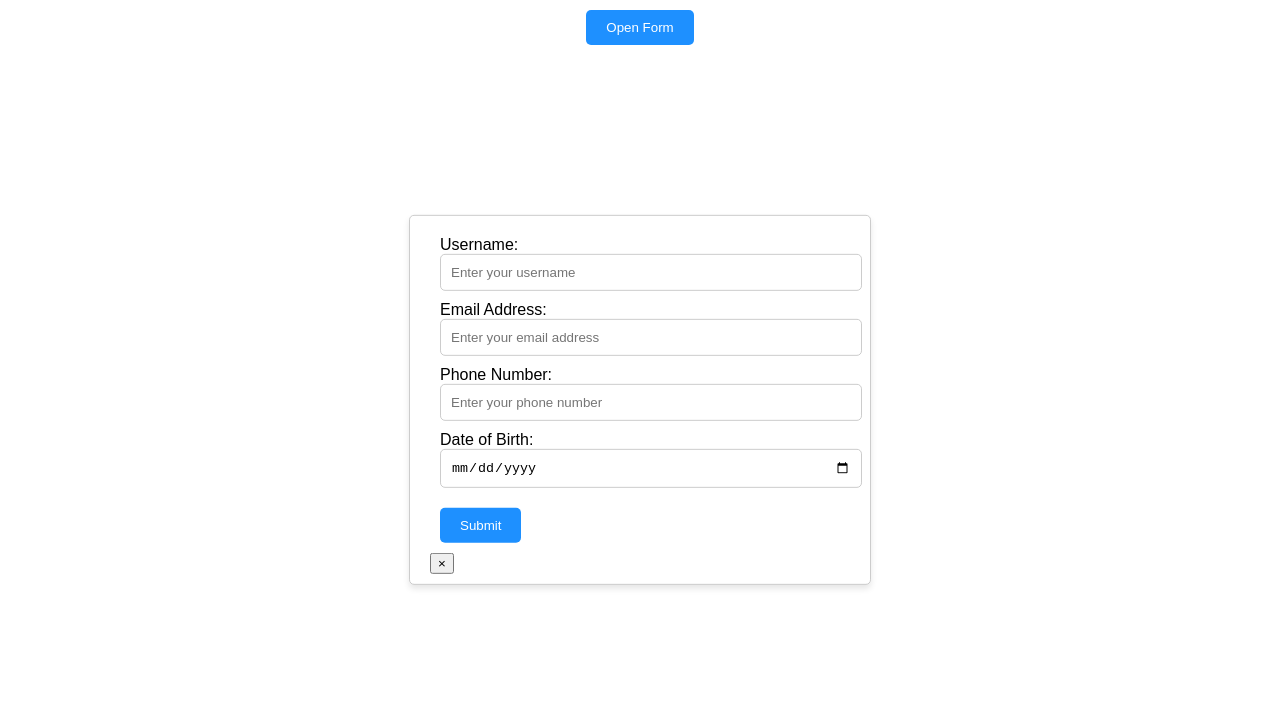
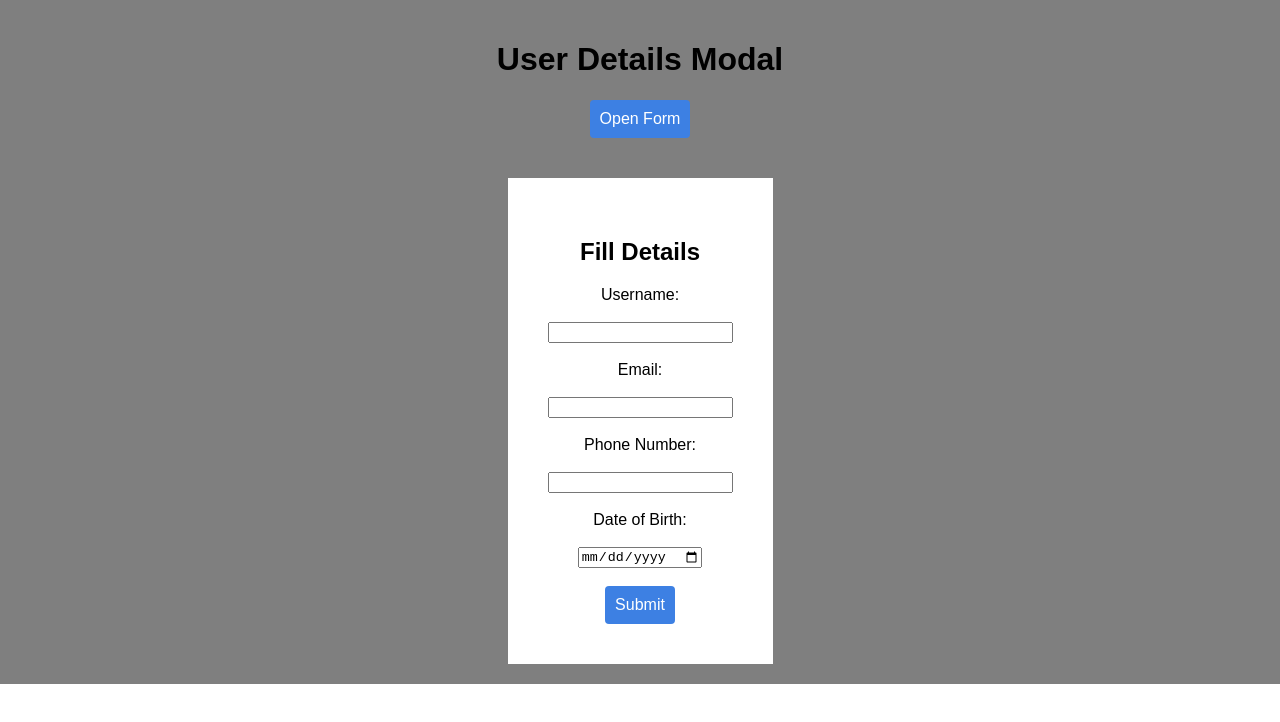
Before and after one commit to musaddiq2/XModal, a React (Create React App) app: page / in a window 1280 px wide. Both pictures are taken after a click on the button "Open Form". Shown: the top 722 px of the page. Built offline with nearby package versions, Linux system fonts and the light colour scheme.

Commit message:
sample check

```diff
--- a/src/App.css
+++ b/src/App.css
@@ -1,85 +1,50 @@
-.application {
-  font-family: Arial, sans-serif;
+.App {
+  font-family: sans-serif;
+  text-align: center;
+  max-width: 100%;
+  min-height: 100vh;
+  overflow-x: hidden;
+}
+.modal {
+  max-width: 100%;
+  height: 100%;
   display: flex;
   flex-direction: column;
+  background-color: #fff;
+  padding: 20px;
   align-items: center;
+  justify-content: left;
 }
-
-.open-form-button {
-  background-color: dodgerblue;
-  color: white;
-  padding: 10px 20px;
-  border: none;
+.open {
+  max-width: 100%;
+  height: 100%;
+  display: flex;
+  flex-direction: column;
+  background-color: #7f7f7f;
+  padding: 20px;
+  align-items: center;
+  justify-content: left;
   cursor: pointer;
-  margin-top: 10px;
-  border-radius: 5px;
-}
-
-.modal {
-  position: fixed;
-  top: 50%;
-  left: 50%;
-  transform: translate(-50%, -50%);
-  background-color: white;
-  padding:10px  20px;
-  border: 1px solid #ccc;
-  z-index: 1000;
-  display: none;
-  border-radius: 5px;
-  box-shadow: 0 4px 6px rgba(0, 0, 0, 0.1);
-}
-
-.modal.open {
-  display: block;
-}
-
-.modal-header {
-  display: flex;
-  justify-content: space-between;
-  align-items: center;
-  margin-bottom: 15px;
-}
-
-.modal-header h2 {
-  margin: 0;
 }
 
 .modal-content {
-  max-width: 400px;
-  margin: 10px ;
+  margin-top: 40px;
+  max-width: 800px;
+
+  display: flex;
+  background-color: #fff;
+  padding: 40px;
+  align-items: center;
+  justify-content: center;
+  cursor: crosshair;
 }
 
 .submit-button {
-  background-color: dodgerblue;
+  padding: 10px 10px;
+  font-size: 16px;
+  border: none;
+  border-radius: 4px;
+  background-color: #3d80e3;
   color: white;
-  padding: 10px 20px;
-  border: none;
   cursor: pointer;
-  margin-top: 10px;
-  border-radius: 5px;
 }
-
-input[type="text"],
-input[type="email"],
-input[type="tel"],
-input[type="date"] {
-  width: 100%;
-  padding: 10px;
-  margin-bottom: 10px;
-  border: 1px solid #ccc;
-  border-radius: 5px;
-}
-
-input[type="text"]:focus,
-input[type="email"]:focus,
-input[type="tel"]:focus,
-input[type="date"]:focus {
-  outline: none;
-  box-shadow: 0 0 5px rgba(0, 122, 255, 0.5);
-}
-
-.error {
-  color: red;
-  font-size: 12px;
-  margin-top: 5px;
-}
--- a/src/App.js
+++ b/src/App.js
@@ -1,156 +1,124 @@
-import React, { useState, useEffect, useRef } from "react";
+import React, { useState } from "react";
+
 import "./App.css";
+export default function App() {
+  const [isOpen, setIsOpen] = useState(false);
+  const [formData, setFormData] = useState({
+    email: "",
+    username: "",
+    dob: "",
+    phone: "",
+  });
 
-const Modal = ({ isOpen, onClose, children }) => {
-  const modalRef = useRef(null);
-
-  useEffect(() => {
-    const handleOutsideClick = (e) => {
-      if (
-        modalRef.current &&
-        !modalRef.current.contains(e.target) &&
-        e.target.getAttribute("data-test") !== "modal"
-      ) {
-        onClose();
-      }
-    };
-
-    if (isOpen) {
-      document.addEventListener("mousedown", handleOutsideClick);
-    }
-
-    return () => {
-      document.removeEventListener("mousedown", handleOutsideClick);
-    };
-  }, [isOpen, onClose]);
-
-  return (
-    <div className={`modal ${isOpen ? "open" : ""}`} ref={modalRef}>
-      <div className="modal-content">{children}</div>
-      <button onClick={onClose} className="close-modal-button">
-        &times;
-      </button>
-    </div>
-  );
-};
-
-const App = () => {
-  const [isModalOpen, setIsModalOpen] = useState(false);
-  const [username, setUsername] = useState("");
-  const [email, setEmail] = useState("");
-  const [phone, setPhone] = useState("");
-  const [dob, setDob] = useState("");
-  const [errors, setErrors] = useState({});
-
-  const handleOpenModal = () => {
-    setIsModalOpen(true);
-  };
-
-  const handleCloseModal = () => {
-    setIsModalOpen(false);
-    setErrors({});
+  const handleInputChange = (e) => {
+    const { id, value } = e.target;
+    setFormData({
+      ...formData,
+      [id]: value,
+    });
   };
 
   const handleSubmit = (e) => {
     e.preventDefault();
 
-    const newErrors = {};
-
-    if (!username) {
-      alert("Username is required.");
-      return;
-    }
-
-    if (!email.includes("@")) {
+    if (!formData.email.includes("@")) {
       alert("Invalid email. Please check your email address.");
-      return;
-    }
-
-    if (phone.length !== 10) {
+    } else if (formData.phone.length !== 10 || isNaN(formData.phone)) {
       alert("Invalid phone number. Please enter a 10-digit phone number.");
-      return;
-    }
-
-    const today = new Date();
-    const inputDate = new Date(dob);
-    if (inputDate > today) {
+    } else if (new Date(formData.dob) > new Date()) {
       alert("Invalid date of birth. Please enter a valid date.");
-      return;
-    }
-
-    setErrors(newErrors);
-
-    // If there are no errors, close the modal
-    if (Object.keys(newErrors).length === 0) {
-      handleCloseModal();
+    } else {
+      // Handle successful form submission here
+      alert("Form submitted successfully:", formData);
+      setIsOpen(false);
+      setFormData({
+        email: "",
+        username: "",
+        dob: "",
+        phone: "",
+      });
     }
   };
 
+  const openModal = () => {
+    setIsOpen(true);
+  };
+  const closeModal = (e) => {
+    if (e.target.classList.contains("open")) {
+      setIsOpen(false);
+    }
+  };
   return (
-    <div className="application">
-      <button onClick={handleOpenModal} className="open-form-button">
+    <div className="App">
+      <div className={isOpen ? "open" : "modal"} onClick={closeModal}>
+        <h1> User Details Modal</h1>
+        <button onClick={openModal} className="submit-button">
           Open Form
         </button>
 
-      <Modal isOpen={isModalOpen} onClose={handleCloseModal}>
-        <form id="user-form" onSubmit={handleSubmit}>
+        {isOpen && (
+          <div className="modal-content">
+            <form onSubmit={handleSubmit}>
+              <h2> Fill Details</h2>
+
               <label htmlFor="username">Username:</label>
+              <br />
+              <br />
               <input
                 type="text"
                 id="username"
-            name="username"
+                value={formData.username}
+                onChange={handleInputChange}
                 required
-            placeholder="Enter your username"
-            value={username}
-            onChange={(e) => setUsername(e.target.value)}
               />
-          {errors.username && <p>{errors.username}</p>}
+              <br />
+              <br />
 
-          <label htmlFor="email">Email Address:</label>
+              <label htmlFor="email">Email:</label>
+              <br />
+              <br />
               <input
                 type="email"
                 id="email"
-            name="email"
+                value={formData.email}
+                onChange={handleInputChange}
                 required
-            placeholder="Enter your email address"
-            value={email}
-            onChange={(e) => setEmail(e.target.value)}
               />
-          {errors.email && <p>{errors.email}</p>}
+              <br />
+              <br />
+              <label htmlFor="phone">Phone Number:</label>
+              <br />
+              <br />
 
-          <label htmlFor="phone">Phone Number:</label>
               <input
                 type="tel"
                 id="phone"
-            name="phone"
+                value={formData.phone}
+                onChange={handleInputChange}
                 required
-            placeholder="Enter your phone number"
-            pattern="[0-9]{10}"
-            value={phone}
-            onChange={(e) => setPhone(e.target.value)}
               />
-          {errors.phone && <p>{errors.phone}</p>}
+              <br />
+              <br />
 
               <label htmlFor="dob">Date of Birth:</label>
+              <br />
+              <br />
               <input
                 type="date"
                 id="dob"
-            name="dob"
+                value={formData.dob}
+                onChange={handleInputChange}
                 required
-            min="1900-01-01"
-            max="2003-12-31"
-            value={dob}
-            onChange={(e) => setDob(e.target.value)}
               />
-          {errors.dob && <p>{errors.dob}</p>}
-
+              <br />
+              <br />
               <button type="submit" className="submit-button">
                 Submit
               </button>
             </form>
-      </Modal>
+          </div>
+        )}
+      </div>
     </div>
   );
-};
-
-export default App;
+}
```
Lines whose indentation alone changed are shown as unchanged.
